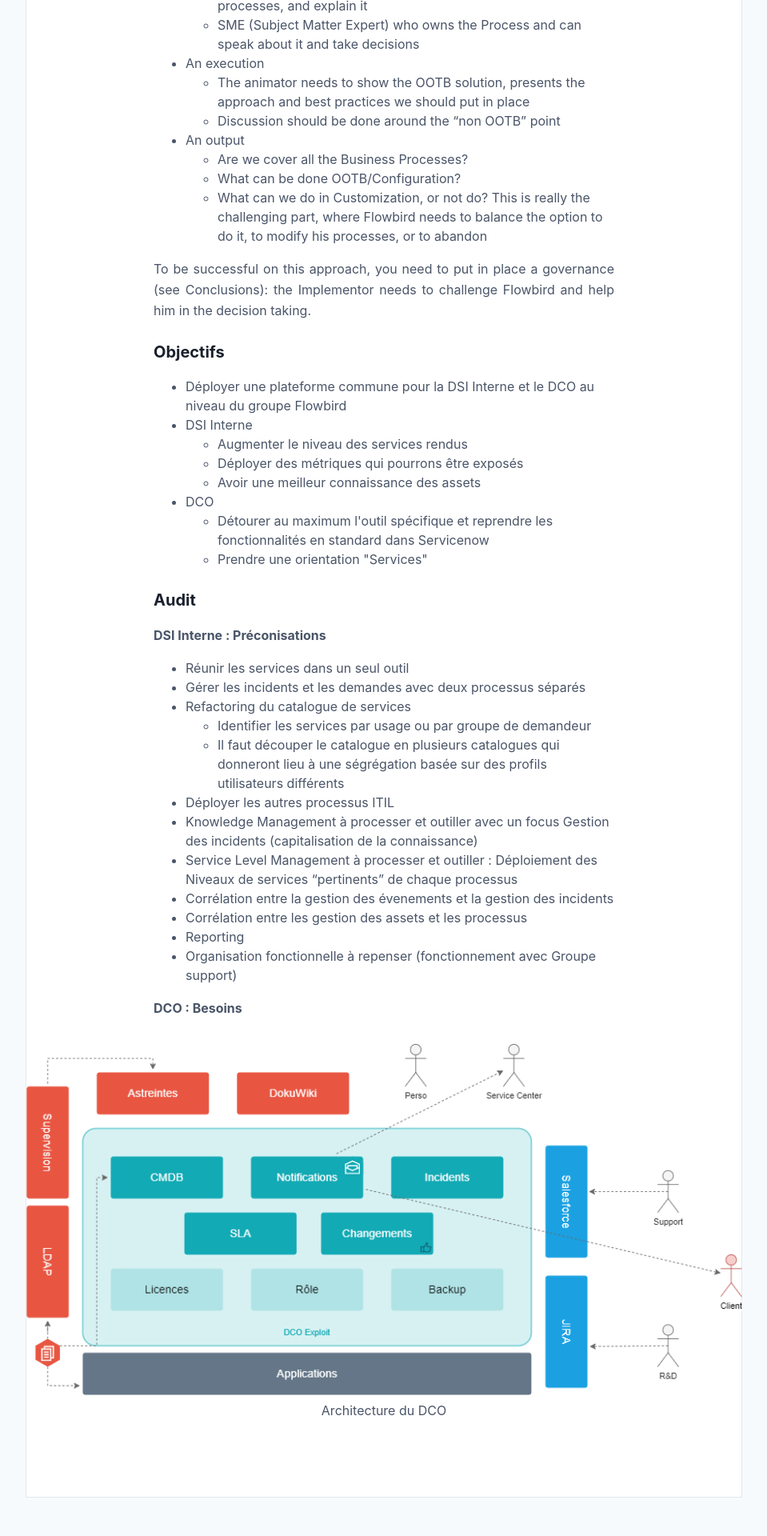
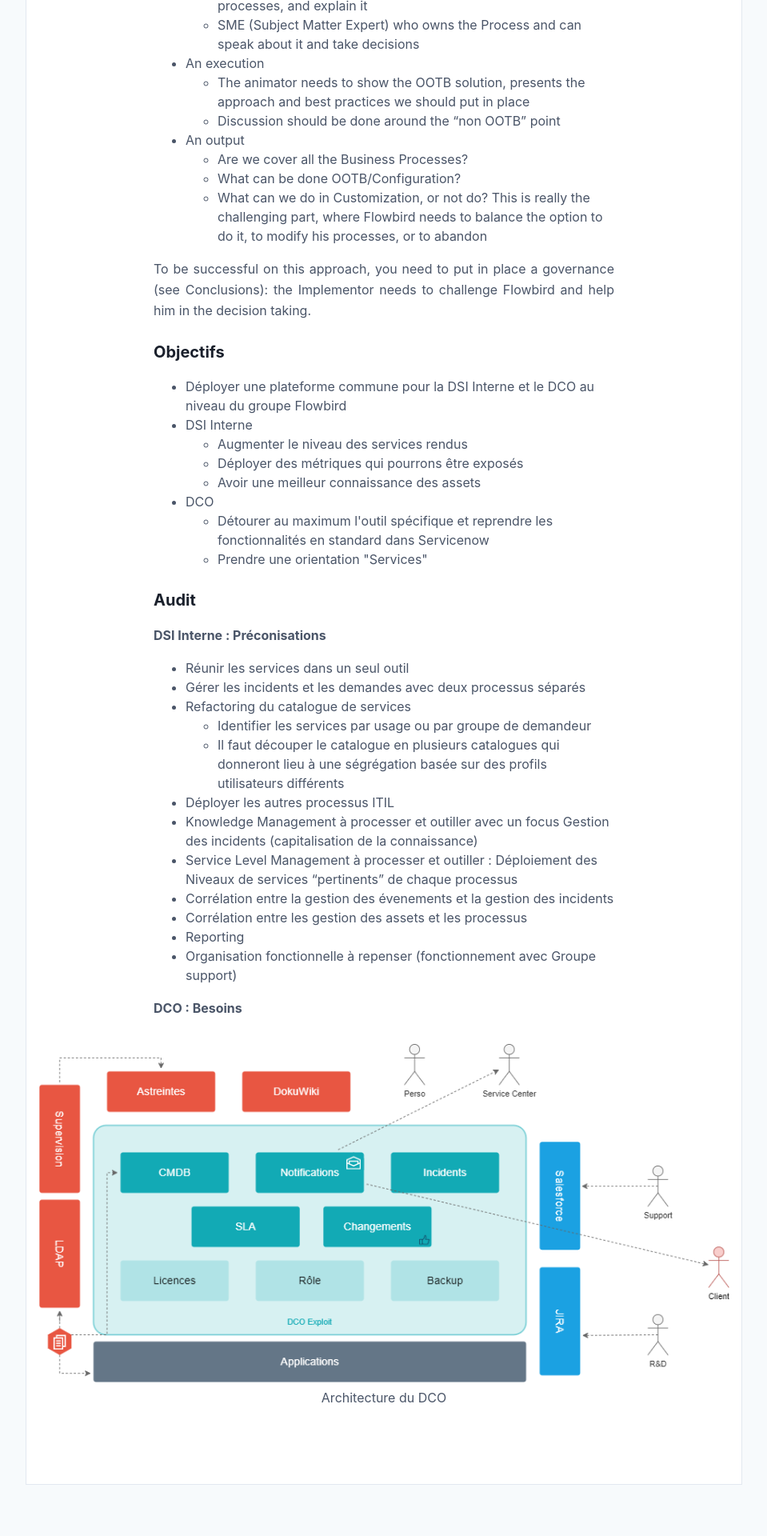
Before and after one commit to greglejeune/blog, a Jekyll site: the page built from _posts/2020-02-11-ITSM.md, in a window 1280 px wide. Shown: the part 1041-2961 px from the top of the page at 80% size, without its empty margins (160-1119 px from the left). Built offline with Jekyll 4.4.1, drawn with Linux system fonts in a browser that asks for light colours.

Commit message:
Update blog.css

```diff
--- a/css/blog.css
+++ b/css/blog.css
@@ -69,7 +69,7 @@ article>.body>.video {
 
 article>.body>.image-center {
   text-align: center;
-  margin: 2rem -10rem;
+  margin: 2rem -9rem;
 }
 
 .image-center img {
```
